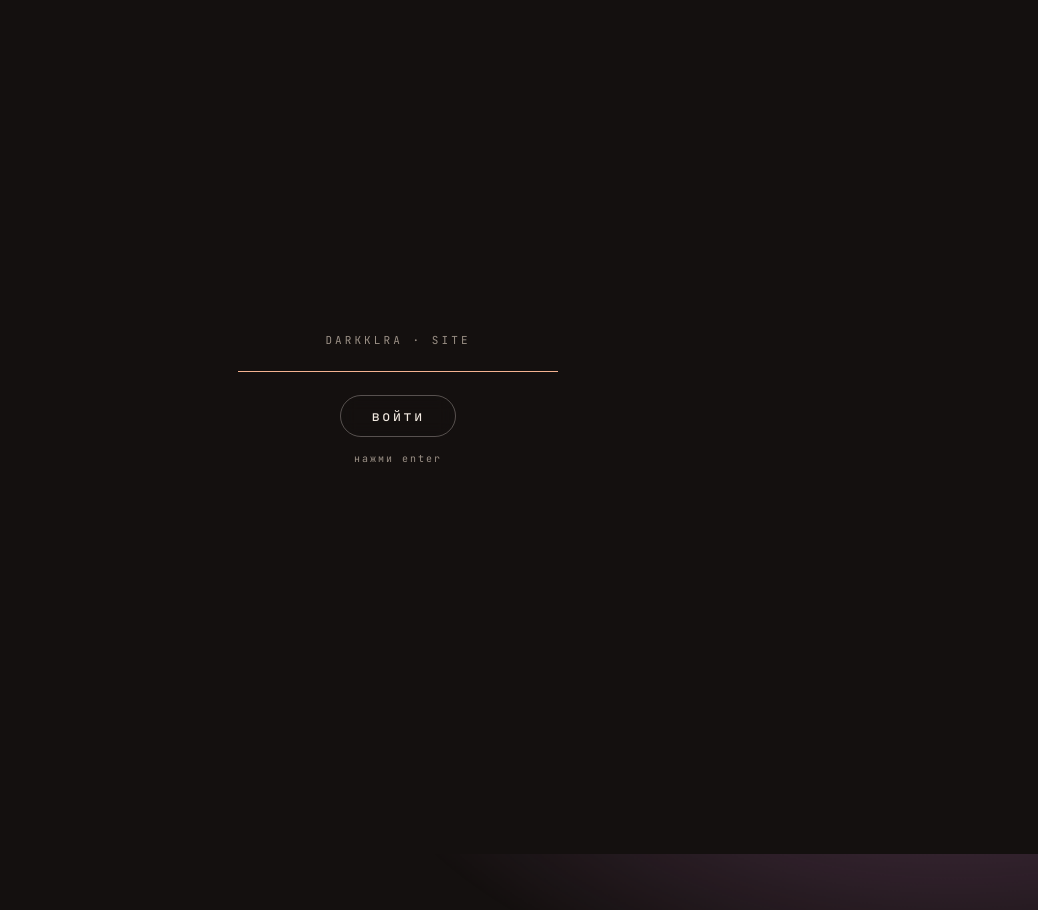
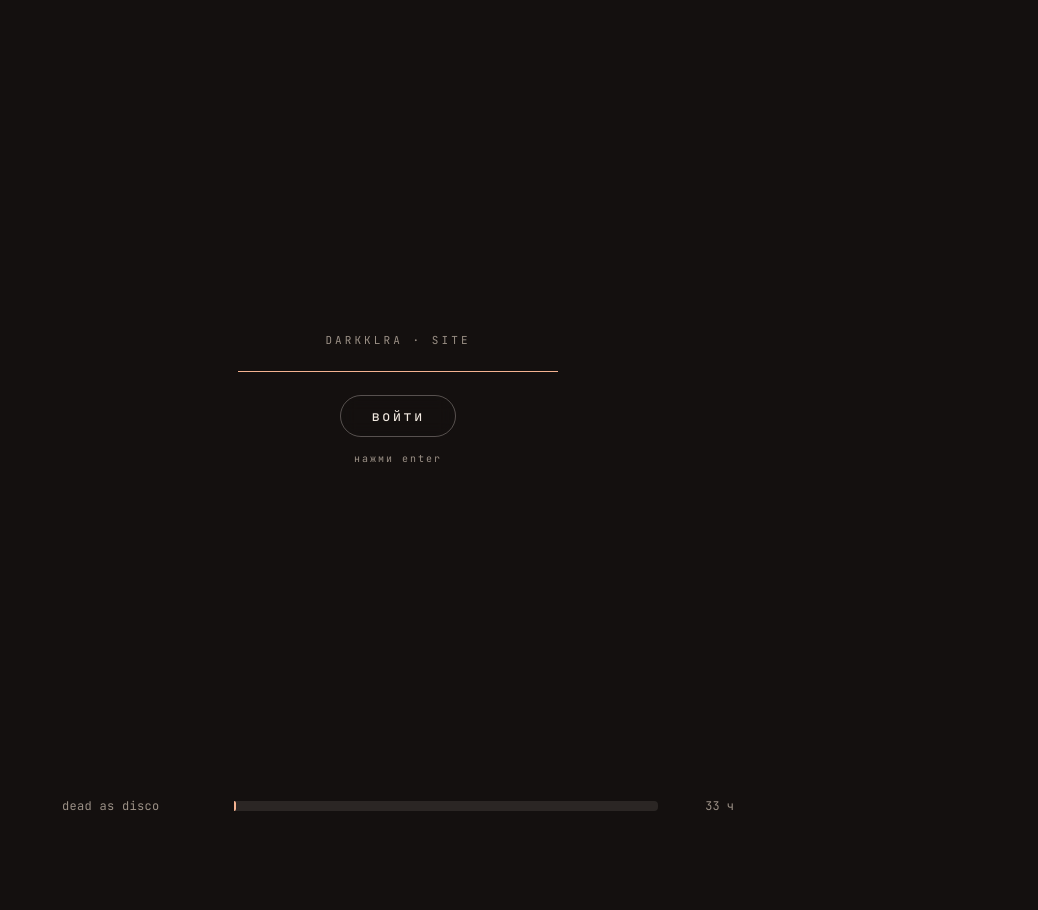
Before and after one commit to guyrichie156-lab/Site, a React (Vite) app: page /about in a window 1280 px wide. Shown: the whole page, without its empty margins (242-1280 px from the left). Before the commit the page ends 854 px from the top, so only its background shows below. Built offline with nearby package versions, Linux system fonts and the light colour scheme; a web font is replaced by a local one.

Commit message:
Add Dota 2 and Dead as Disco to playtime chart

```diff
--- a/src/components/About.jsx
+++ b/src/components/About.jsx
@@ -6,11 +6,13 @@ const ACCENT = 'oklch(0.82 0.09 48)'
 
 // часы наиграно в steam, по убыванию
 const GAMES = [
+  { name: 'Dota 2', hours: 8062.4 },
   { name: 'Counter-Strike 2', hours: 1694.6 },
   { name: 'Rust', hours: 1218.6 },
   { name: 'STALZONE', hours: 1191.8 },
   { name: 'Apex Legends', hours: 516.8 },
   { name: 'PUBG: BATTLEGROUNDS', hours: 316.4 },
+  { name: 'Dead as Disco', hours: 32.5 },
 ]
 
 export default function About() {
```
